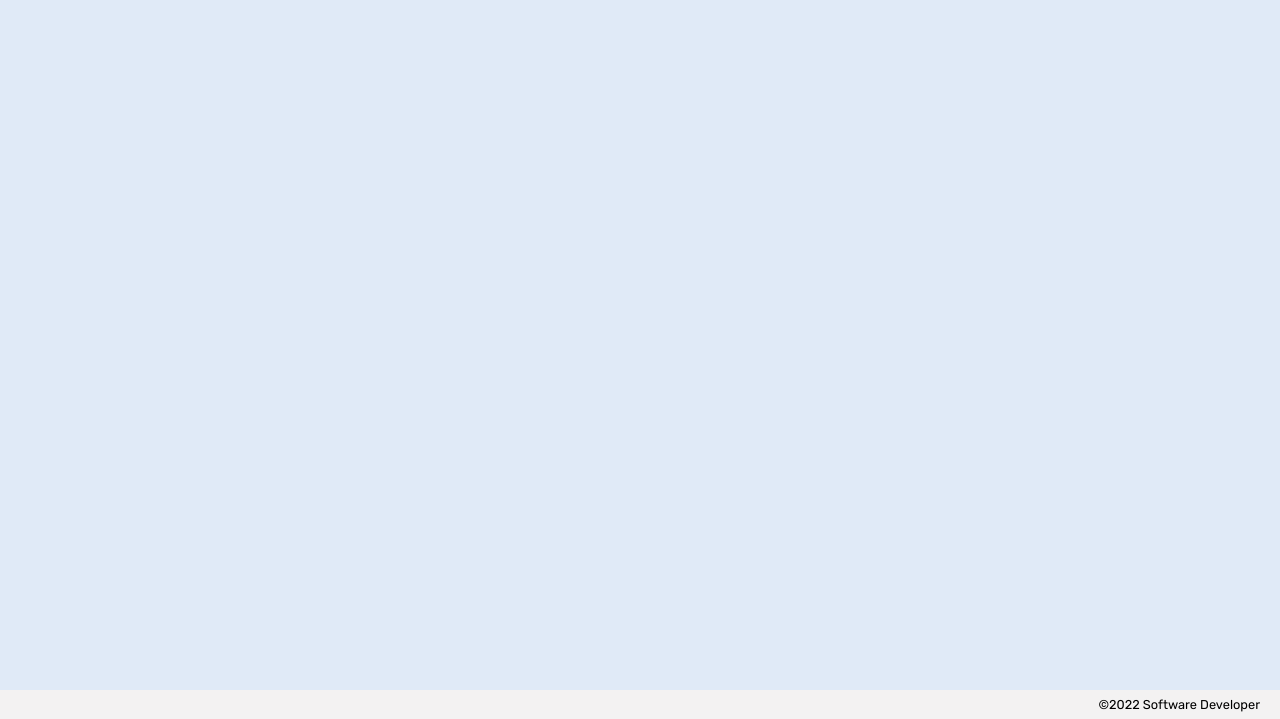
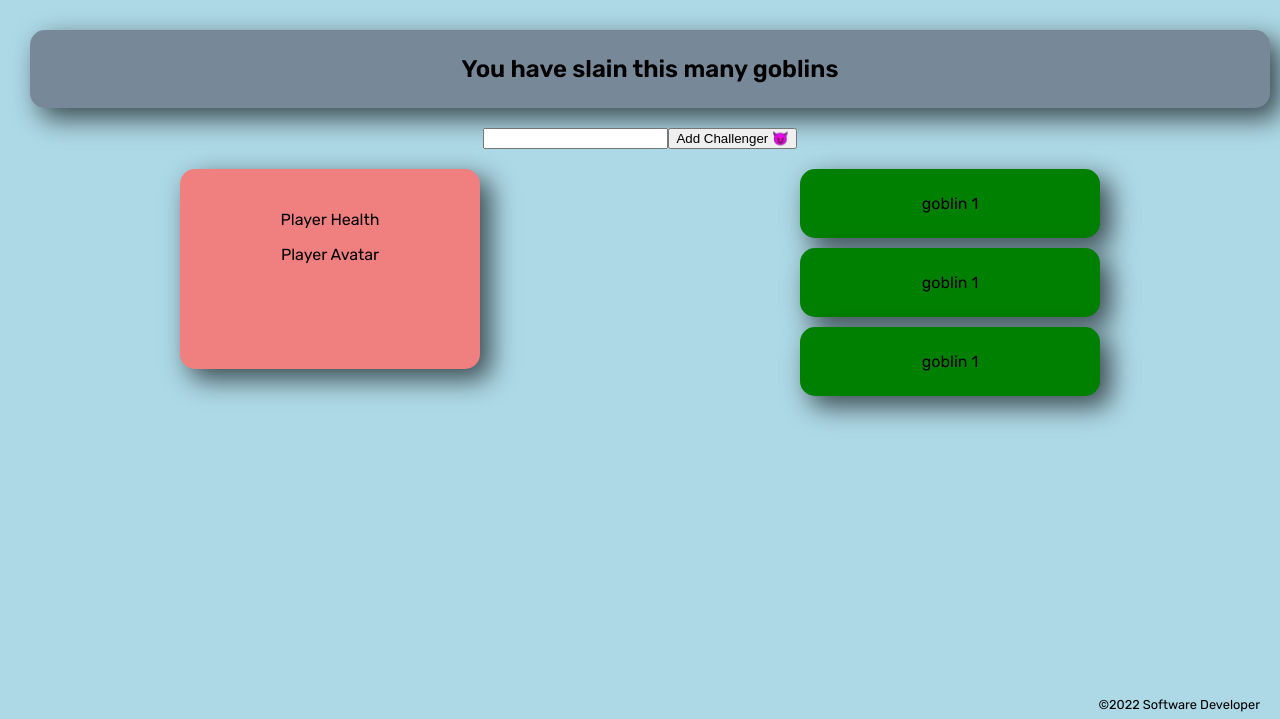
Before and after one commit to Eddie-Kuo/goblin-fighter-from-scratch, a plain HTML site: page index.html in a window 1280 px wide. Shown: the part 81-800 px from the top of the page. Drawn offline with Linux system fonts and the light colour scheme.

Commit message:
new approach to do all CSS and JS first

```diff
--- a/index.html
+++ b/index.html
@@ -22,6 +22,30 @@
     </header>
 
     <main>
+        <section>
+            <h2 class='score-display'>You have slain this many goblins</h2>
+        </section>
+        <div class="challenge">
+            <input class="goblin-input">
+            <button class="goblin-button">Add Challenger 😈</button>
+        </div>
+        <div class="game-body">
+            <section class="player-stats">
+                <div>
+                    <p class="player-health">Player Health</p>
+                    <p class="player-avatar">Player Avatar</p>
+                </div>
+            </section>
+
+            <section class="goblin-list">
+                <div class="goblin">goblin 1</div>
+                <div class="goblin">goblin 1</div>
+                <div class="goblin">goblin 1</div>
+
+            </section>
+        </div>
+
+
 
     </main>
 
--- a/styles/global.css
+++ b/styles/global.css
@@ -7,7 +7,7 @@
 body {
     height: 100vh;
     font-family: 'Rubik', san-serif;
-    background: var(--background);
+    background-color: lightblue;
     display: grid;
     grid-template-rows: auto 1fr auto;
 }
@@ -17,7 +17,6 @@ header {
     top: 0;
     display: flex;
     align-items: center;
-    background-color: var(--header-background);
 }
 
 main {
@@ -31,5 +30,48 @@ footer {
     font-size: .8em;
     display: flex;
     justify-content: flex-end;
-    background-color: var(--footer-background);
 }
+
+.score-display {
+    width: 100%;
+    padding: 25px;
+    margin: 10px;
+    text-align: center;
+    background-color: lightslategray;
+    border-radius: 15px;
+    box-shadow: 10px 10px 26px 1px rgba(0,0,0,0.64);
+}
+
+.player-stats {
+    height: 200px;
+    width: 300px;
+    padding: 25px;
+    margin: 10px;
+    text-align: center;
+    border-radius: 15px;
+    box-shadow: 10px 10px 26px 1px rgba(0,0,0,0.64);
+}
+.player-stats {
+    background-color: lightcoral;
+}
+
+.game-body{
+    display: flex;
+    justify-content: space-around
+}
+
+.goblin {
+    width: 300px;
+    padding: 25px;
+    margin: 10px;
+    text-align: center;
+    border-radius: 15px;
+    box-shadow: 10px 10px 26px 1px rgba(0,0,0,0.64);
+    background-color: green;
+}
+
+.challenge {
+    display: flex;
+    justify-content: center;
+    padding: 10px;
+}
```
